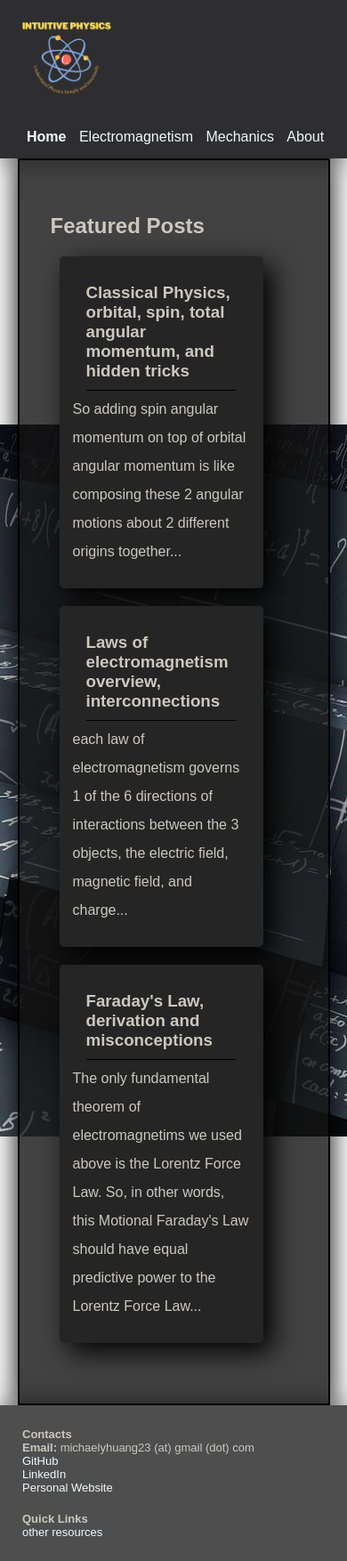
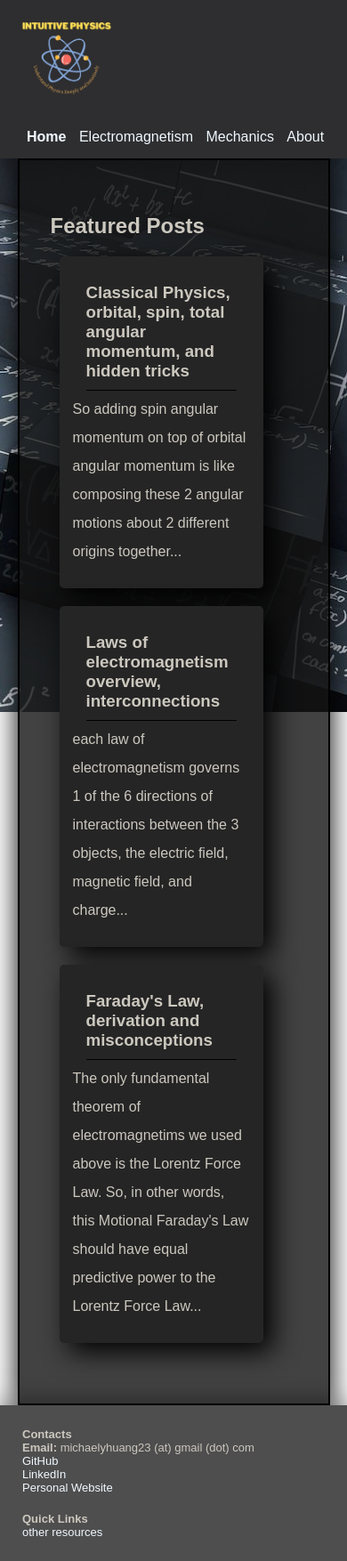
Before and after one commit to IntuitivePhysics/IntuitivePhysics, a Jekyll site: the page built from index.html, in a window 390 px wide. Shown: the whole page at 89% size. Built offline with Jekyll 4.4.1, drawn with Linux system fonts in a browser that asks for light colours.

Commit message:
update mobile

```diff
--- a/_sass/main.scss
+++ b/_sass/main.scss
@@ -341,9 +341,8 @@ footer{
     body{
         min-height: 100%;
         min-width: 100%;
+        background-position: top center;
         background-attachment: fixed;
-        width: auto;
-        height: auto;
         z-index: -100;
     }
 
```
Also changed, not shown: 1 other file.
